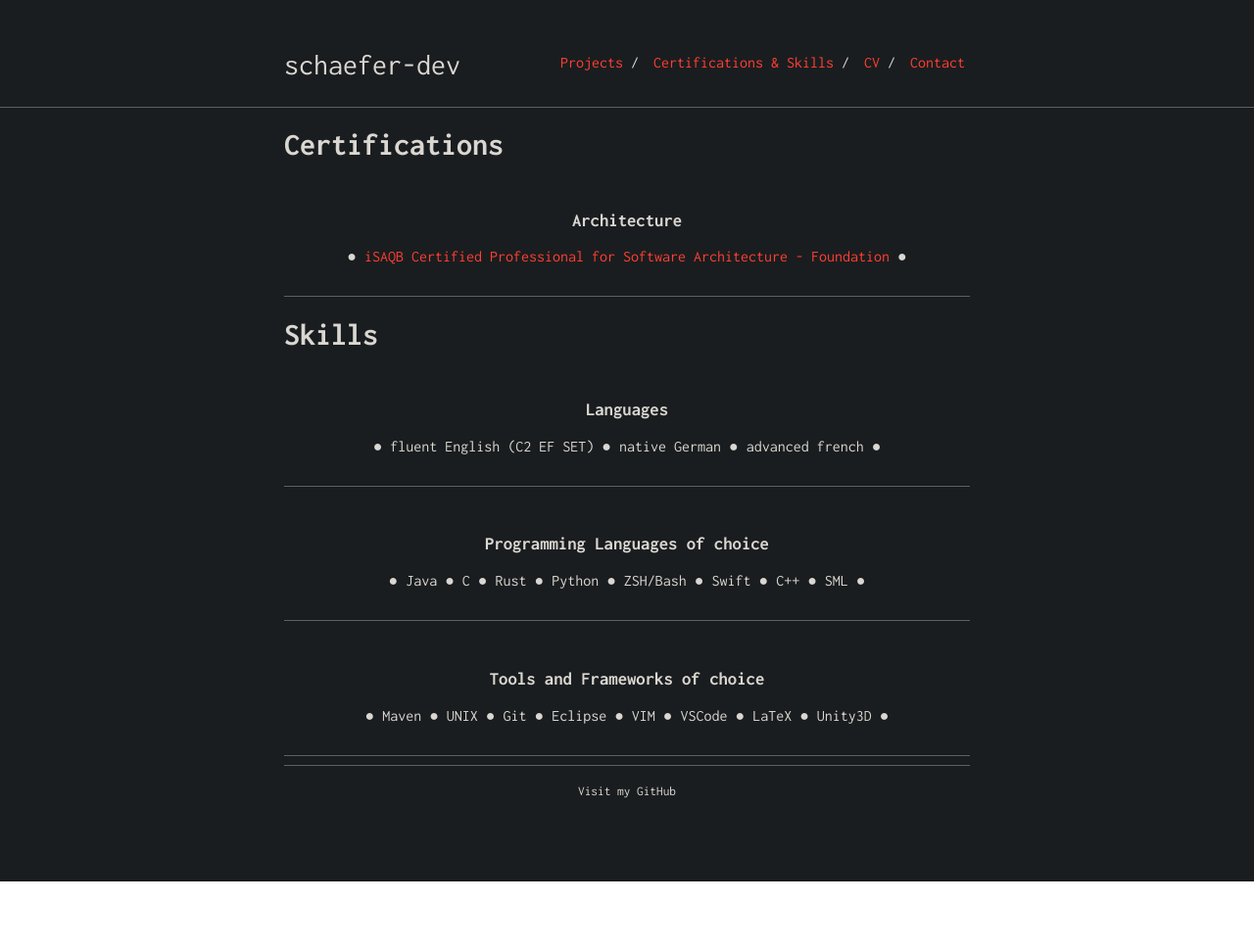
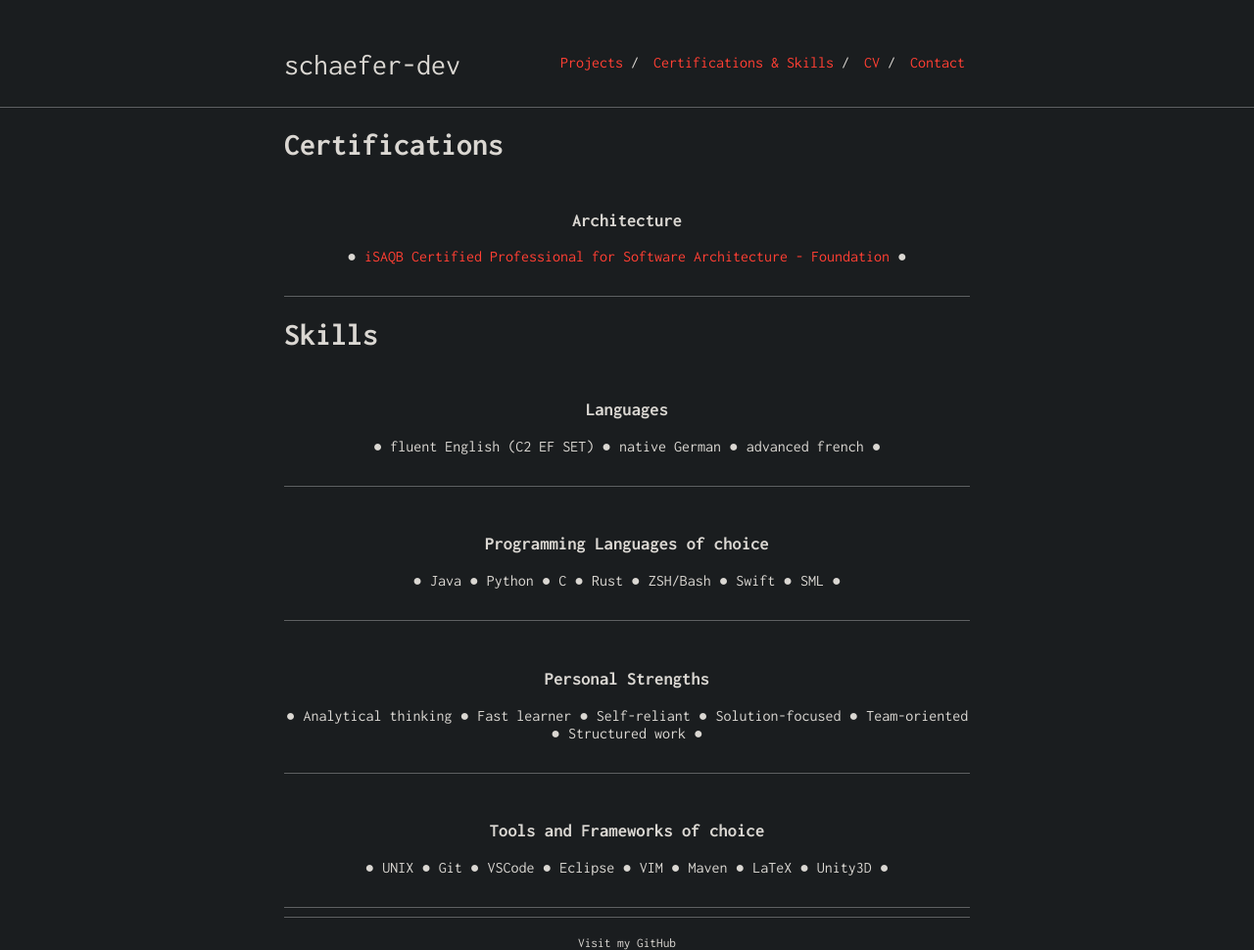
Before and after one commit to schaefer-dev/schaefer-dev.github.io, a Jekyll site: the page built from skills.md, in a window 1280 px wide. Shown: the whole page at 98% size. Built offline with Jekyll 4.4.1, drawn with Linux system fonts in a browser that asks for light colours; before the commit the page ends 900 px from its top, so only the background shows below that.

Commit message:
Added personal strengths

```diff
--- a/skills.md
+++ b/skills.md
@@ -40,13 +40,29 @@ description: "Overview of my certifications, programming languages of choice, to
         <h3 style="padding-top: 0px;">Programming Languages of choice</h3>
         <div class="skill-list">
             ●  Java
+            ●  Python
             ●  C
             ●  Rust
-            ●  Python
             ●  ZSH/Bash
             ●  Swift
-            ●  C++
             ●  SML
+            ●
+        </div>
+    </div>
+</div>
+
+---
+
+<div class="skill-paragraph">
+    <div class="skill">
+        <h3 style="padding-top: 0px;">Personal Strengths</h3>
+        <div class="skill-list">
+            ●  Analytical thinking
+            ●  Fast learner
+            ●  Self-reliant
+            ●  Solution-focused
+            ●  Team-oriented
+            ●  Structured work
             ●
         </div>
     </div>
@@ -58,12 +74,12 @@ description: "Overview of my certifications, programming languages of choice, to
     <div class="skill">
         <h3 style="padding-top: 0px;">Tools and Frameworks of choice</h3>
         <div class="skill-list">
-            ●  Maven
             ●  UNIX
             ●  Git
+            ●  VSCode
             ●  Eclipse
             ●  VIM
-            ●  VSCode
+            ●  Maven
             ●  LaTeX
             ●  Unity3D
             ●
```
